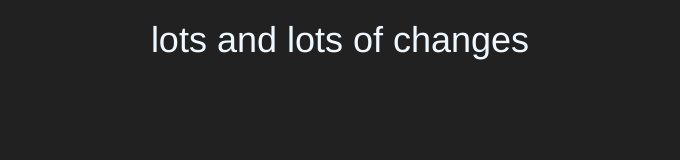
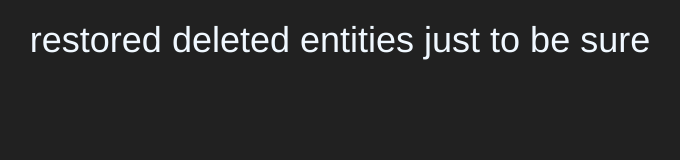
Before and after one commit to marnoux/stunning-dollop, a plain HTML site: page index.html in a window 1280 px wide. Shown: the whole page, without its empty margins (300-980 px from the left). Drawn offline with nearby package versions, Linux system fonts and the light colour scheme.

Commit message:
restored deleted entities just to be sure

```diff
--- a/index.html
+++ b/index.html
@@ -1,3 +1,3 @@
-<html lang="en"> <head> <meta charset="UTF-8" /> <meta http-equiv="X-UA-Compatible" content="IE=edge" /> <meta name="viewport" content="width=device-width, initial-scale=1.0" /> <title>lots and lots of changes</title> <!-- Latest compiled and minified CSS --> <link rel="stylesheet" href="https://maxcdn.bootstrapcdn.com/bootstrap/3.3.7/css/bootstrap.min.css" integrity="sha384-BVYiiSIFeK1dGmJRAkycuHAHRg32OmUcww7on3RYdg4Va+PmSTsz/K68vbdEjh4u" crossorigin="anonymous" />
+<html lang="en"> <head> <meta charset="UTF-8" /> <meta http-equiv="X-UA-Compatible" content="IE=edge" /> <meta name="viewport" content="width=device-width, initial-scale=1.0" /> <title>restored deleted entities just to be sure</title> <!-- Latest compiled and minified CSS --> <link rel="stylesheet" href="https://maxcdn.bootstrapcdn.com/bootstrap/3.3.7/css/bootstrap.min.css" integrity="sha384-BVYiiSIFeK1dGmJRAkycuHAHRg32OmUcww7on3RYdg4Va+PmSTsz/K68vbdEjh4u" crossorigin="anonymous" />
 
- <!-- Optional theme --> <link rel="stylesheet" href="https://maxcdn.bootstrapcdn.com/bootstrap/3.3.7/css/bootstrap-theme.min.css" integrity="sha384-rHyoN1iRsVXV4nD0JutlnGaslCJuC7uwjduW9SVrLvRYooPp2bWYgmgJQIXwl/Sp" crossorigin="anonymous" /> <style> body, h1 { background-color: #212121; color: aliceblue; } </style> </head> <body> <div class="container"> <div class="row"> <div class="col-12 p-3"> <h1 style="text-align: center">lots and lots of changes</h1> </div> </div> </div> </body> </html>
+ <!-- Optional theme --> <link rel="stylesheet" href="https://maxcdn.bootstrapcdn.com/bootstrap/3.3.7/css/bootstrap-theme.min.css" integrity="sha384-rHyoN1iRsVXV4nD0JutlnGaslCJuC7uwjduW9SVrLvRYooPp2bWYgmgJQIXwl/Sp" crossorigin="anonymous" /> <style> body, h1 { background-color: #212121; color: aliceblue; } </style> </head> <body> <div class="container"> <div class="row"> <div class="col-12 p-3"> <h1 style="text-align: center">restored deleted entities just to be sure</h1> </div> </div> </div> </body> </html>
```
Also changed, not shown: 1 other file.
